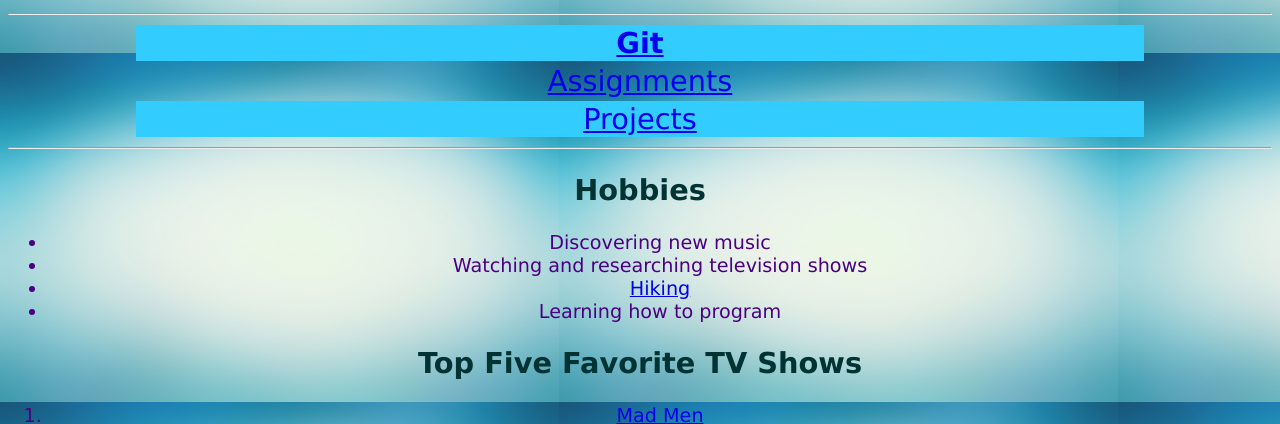
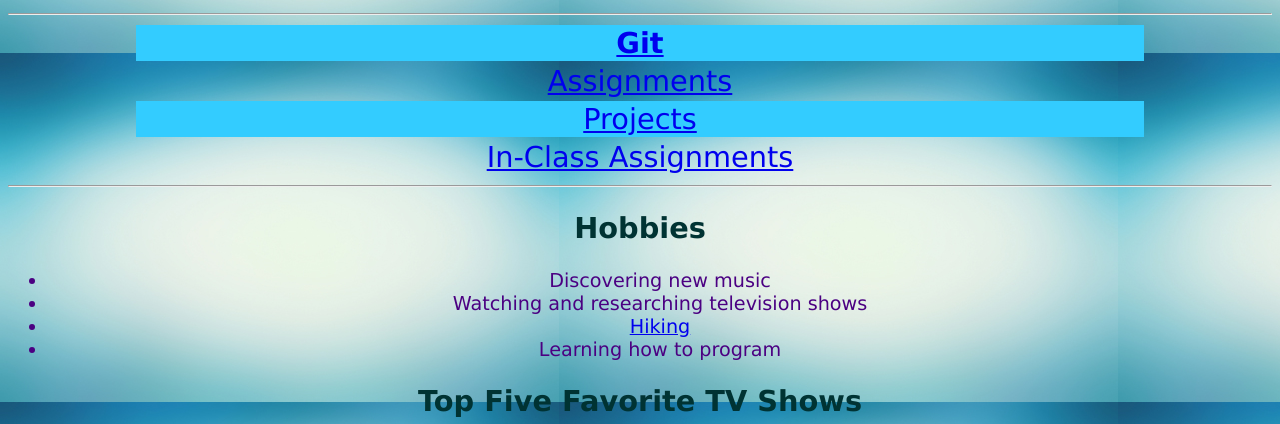
Before and after one commit to mks937/gsu_cs4370_assignment1, a plain HTML site: page index.html in a window 1280 px wide. Shown: the part 645-1069 px from the top of the page. Drawn offline with Linux system fonts and the light colour scheme.

Commit message:
changed link
I added a link to in-class assignments.

```diff
--- a/index.html
+++ b/index.html
@@ -46,6 +46,10 @@ Mary Katherine
     <tr>
         <td><a href="http://codd.cs.gsu.edu/~mstewart26/program/projects/">
         Projects</a></td>
+    </tr>
+    <tr>
+        <td><a href="http://codd.cs.gsu.edu/~mstewart26/program/inclass/">
+        In-Class Assignments</a></td>
     </tr>
 </table>
 
```
